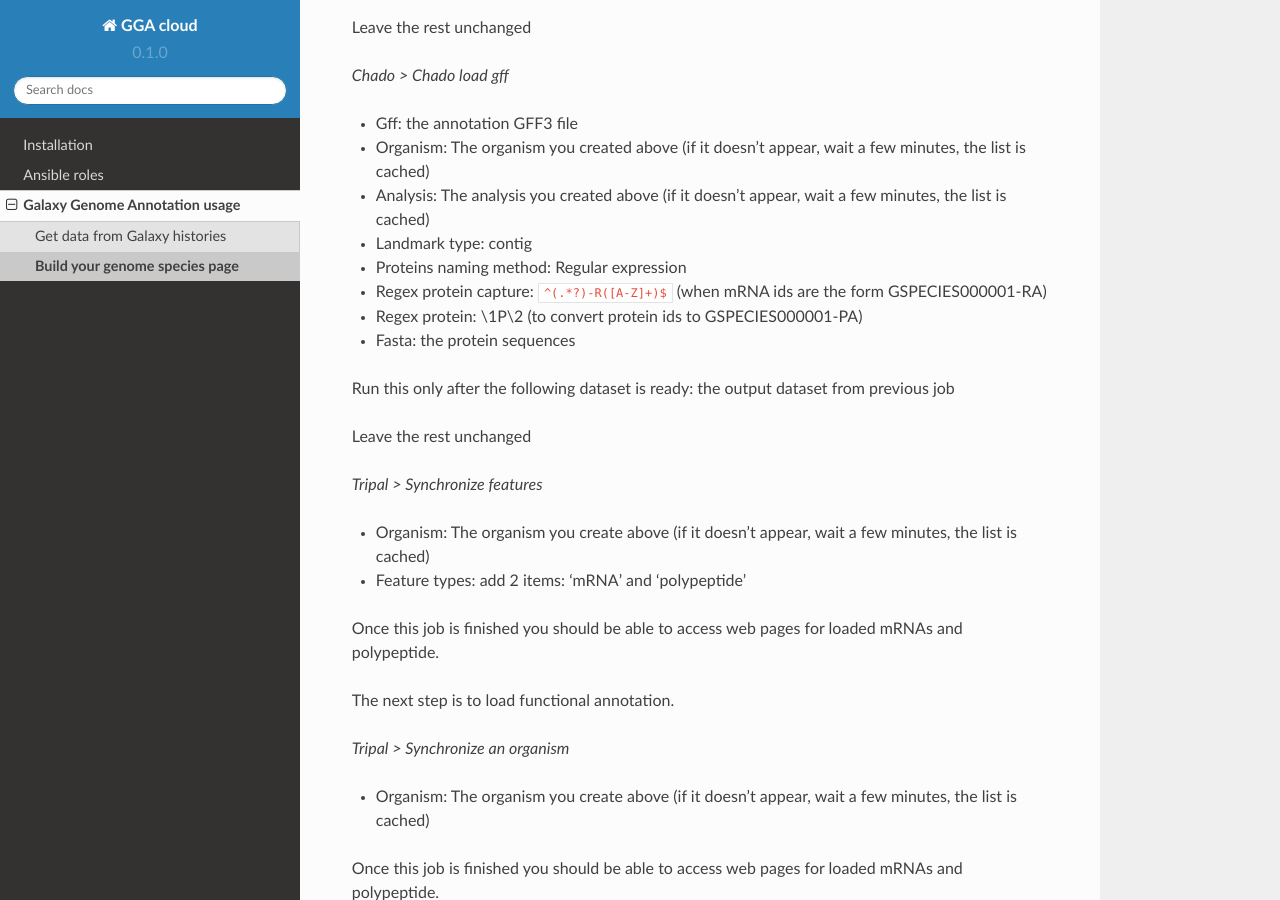
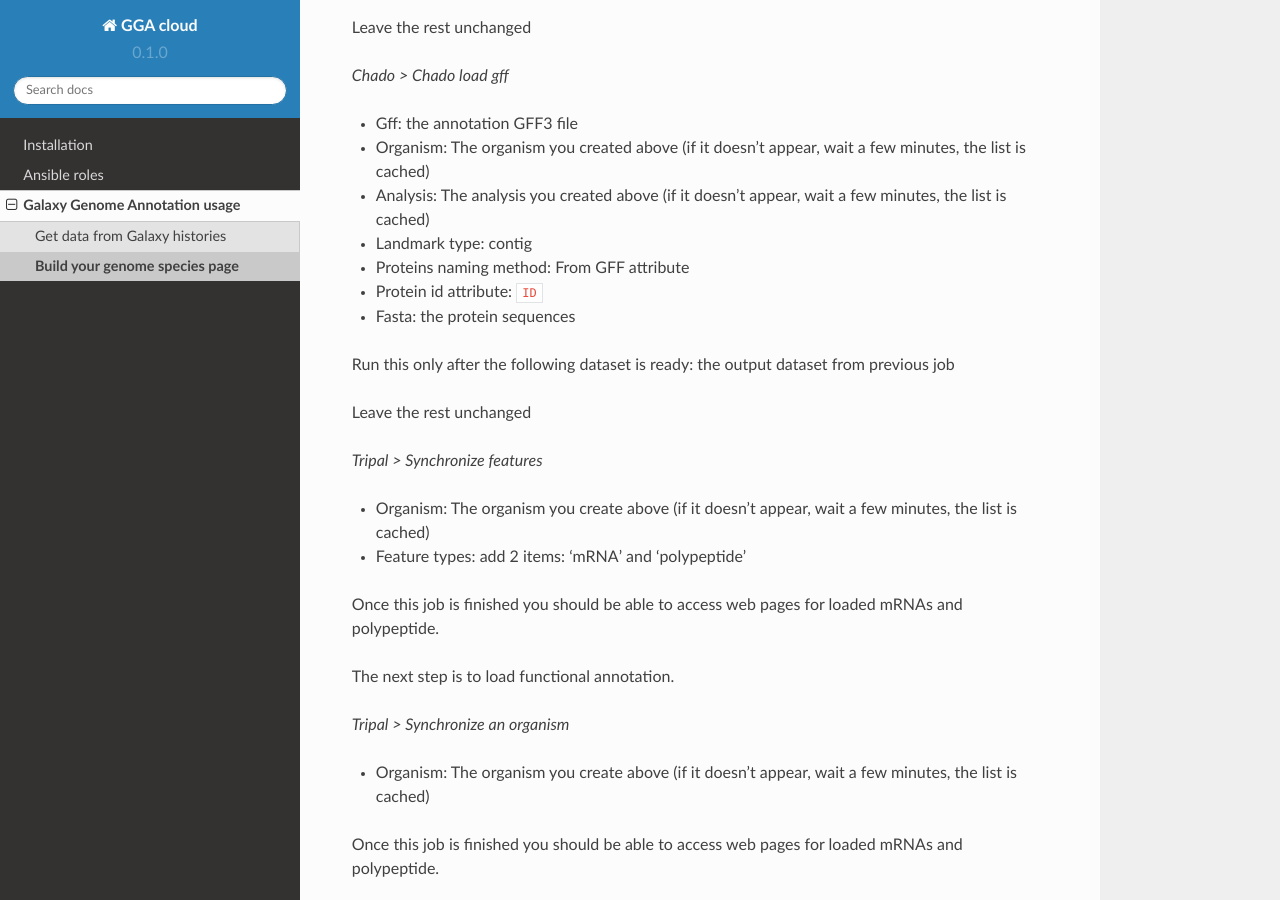
Before and after one commit to abims-sbr/GGA_Cloud, a Sphinx documentation site: the page built from docs/source/gga/tripal-chado.md, in a window 1280 px wide and 900 px high, scrolled down 1248 px. Built offline with Sphinx 7.4.7 and the Read the Docs theme 2.0.0, drawn with Linux system fonts in a browser that asks for light colours.

```diff
--- a/docs/source/gga/tripal-chado.md
+++ b/docs/source/gga/tripal-chado.md
@@ -73,11 +73,9 @@ Leave the rest unchanged
 
 - Landmark type: contig
 
-- Proteins naming method: Regular expression
+- Proteins naming method: From GFF attribute
 
-- Regex protein capture: `^(.*?)-R([A-Z]+)$` (when mRNA ids are the form GSPECIES000001-RA)
-
-- Regex protein: \1P\2 (to convert protein ids to GSPECIES000001-PA)
+- Protein id attribute: `ID`
 
 - Fasta: the protein sequences
 
```
Also changed, not shown: docs/source/gga/index.rst (+8 -0 lines), docs/source/gga/jbrowse.md (added, +48 -0 lines).
